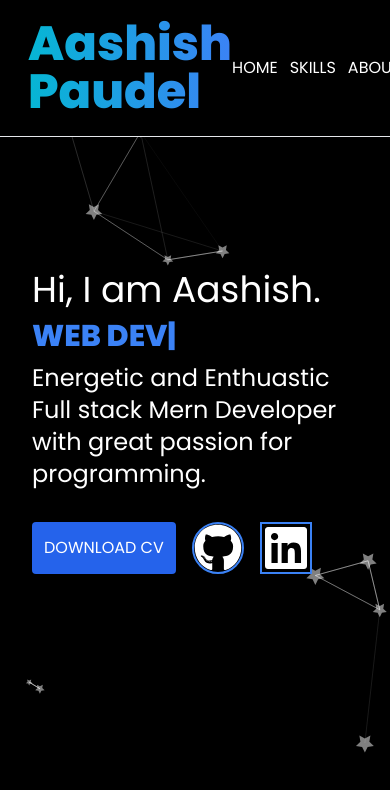
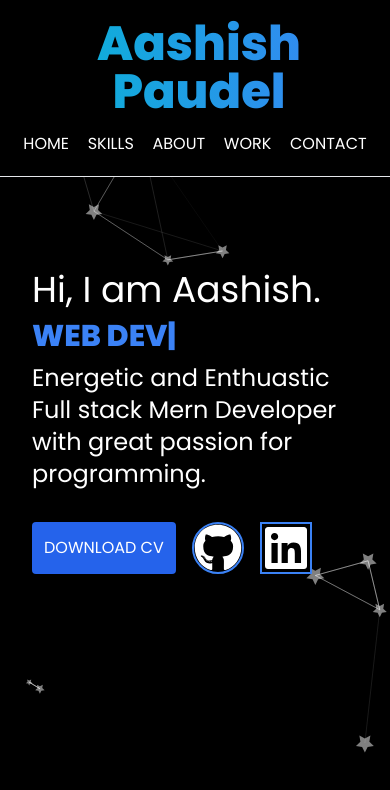
Before and after one commit to AashPau/portfolio_june, a React (Vite) app: page / in a window 390 px wide. Shown: the top 790 px of the page. Built offline with nearby package versions, Linux system fonts and the light colour scheme.

Commit message:
fix the responsiveness of top bar for mobile devices

```diff
--- a/src/components/pages/Top.jsx
+++ b/src/components/pages/Top.jsx
@@ -1,10 +1,10 @@
 export const Top = () => {
   return (
-    <div className="min-h-32 flex p-5 z-20 start-0 border-b bg-black items-center fixed top-0 w-full justify-around poppins-regular box-border">
-      <h1 className="text-transparent bg-gradient-to-r from-cyan-500 to-blue-500 bg-clip-text ms-2 font-extrabold text-5xl">
+    <div className="min-h-32 md:flex p-5 z-20 start-0 border-b bg-black items-center fixed top-0 w-full justify-around poppins-regular box-border">
+      <h1 className="text-transparent bg-gradient-to-r from-cyan-500 to-blue-500 bg-clip-text ms-2 font-extrabold text-5xl mb-4 md:mb-0 text-center md:text-start">
         Aashish Paudel
       </h1>
-      <div className="flex ms-auto gap-3 text-white items-center me-5">
+      <div className="flex md:ms-auto gap-3 text-white items-center justify-around md:me-5 box-border">
         <div>HOME</div>
         <div>SKILLS</div>
         <div>ABOUT</div>
```
